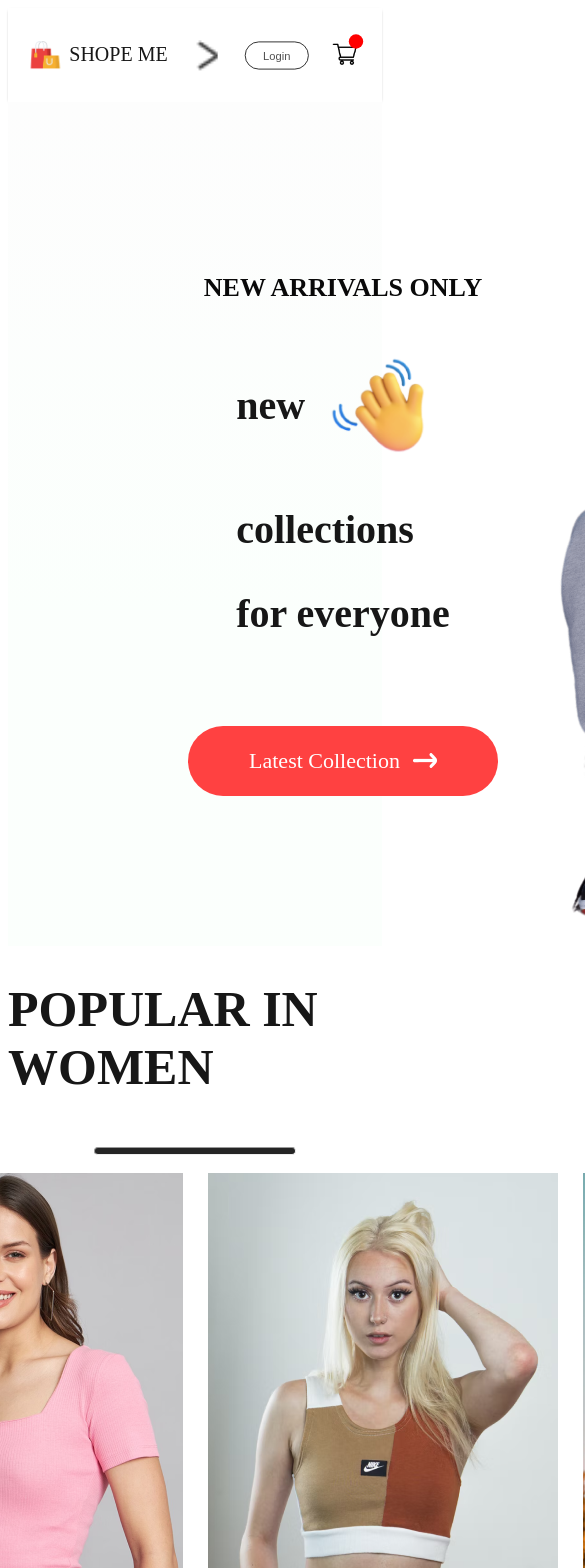
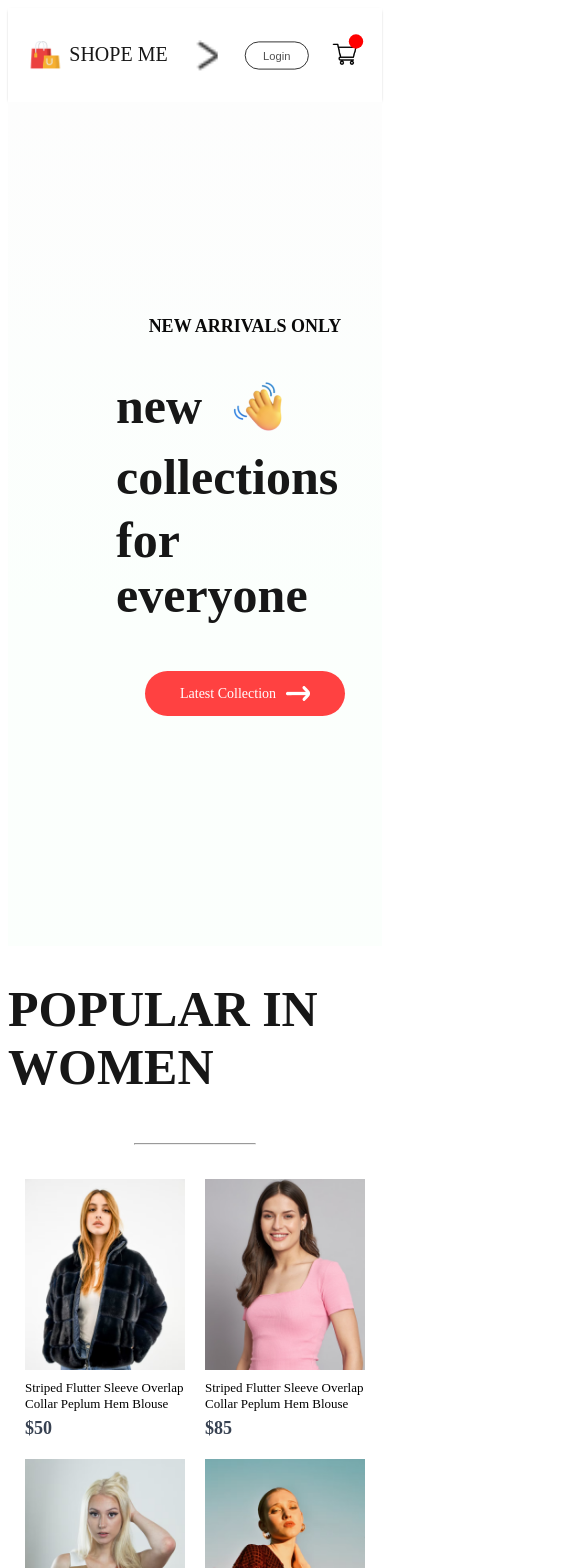
Before and after one commit to Mingtindu/ecom, a React (Vite) app in the folder frontend/: page / in a window 390 px wide. Shown: the top 1568 px of the page, 585 px wide, since content can reach past the window. Built offline with nearby package versions, Linux system fonts and the light colour scheme.

Commit message:
feat: popular item responsive css code added

```diff
--- a/frontend/src/components/Hero/Hero.css
+++ b/frontend/src/components/Hero/Hero.css
@@ -56,3 +56,127 @@
     align-items: center;
     justify-content: center;
 }
+@media(max-width:1280px){
+    .hero-left{
+        margin-top: -10px;
+        padding-left: 100px;
+    }
+    .hero-left h2{
+        font-size: 22px;
+
+    }
+    .hero-left p{
+        font-size: 50px;
+        margin: 8px;
+
+    }
+    .hero-hand-icon img{
+        width: 80px;
+    }
+    .hero-latest-btn{
+        gap: 10px;
+        width: 240px;
+        height: 60px;
+        margin: 20px;
+        font-size: 18px;
+    }
+    .hero-right img{
+        width: 500px;
+
+
+    }
+}
+@media(max-width:1024px){
+    .hero-left{
+        margin-top: -10px;
+        padding-left: 80px;
+    }
+    .hero-left h2{
+        font-size: 20px;
+
+    }
+    .hero-left p{
+        font-size: 40px;
+        margin: 8px;
+
+    }
+    .hero-hand-icon img{
+        width: 60px;
+    }
+    .hero-latest-btn{
+        gap: 10px;
+        width: 220px;
+        height: 50px;
+
+        font-size: 16px;
+    }
+    .hero-right img{
+        width: 400px;
+    }
+}
+@media(max-width:800px){
+    .hero-left{
+        margin-top: -10px;
+        padding-left: 30px;
+    }
+    .hero-left h2{
+        font-size: 16px;
+
+    }
+    .hero-left p{
+        font-size: 40px;
+        margin: 8px;
+
+    }
+    .hero-hand-icon img{
+        width: 50px;
+    }
+    .hero-latest-btn{
+        gap: 10px;
+        width: 175px;
+        height: 40px;
+        margin: 20px;
+        font-size: 13px;
+    }
+    .hero-right img{
+        width:300px;
+
+
+    }
+}
+@media(max-width:500px){
+    .hero{
+        flex-direction: column;
+    }
+    .hero-left{
+        margin-top: -10px;
+        padding-left: 100px;
+    }
+    .hero-left h2{
+        font-size: 18px;
+
+    }
+    .hero-left p{
+        font-size: 50px;
+        margin: 8px;
+
+    }
+    .hero-hand-icon img{
+        width: 55px;
+    }
+    .hero-latest-btn{
+
+        width: 200px;
+        height: 45px;
+
+        font-size: 14px;
+    }
+    .hero-right{
+        display: none;
+    }
+    .hero-right img{
+        width: 500px;
+
+
+    }
+}
--- a/frontend/src/components/Item/Item.css
+++ b/frontend/src/components/Item/Item.css
@@ -1,5 +1,8 @@
 .item{
-    width: 350px;
+    width: 280px;
+}
+.item img{
+    width: 280px;
 }
 .item p{
     margin: 6px 0px;
@@ -24,3 +27,53 @@
     transform: scale(1.05);
     transition: 0.5s;
 }
+
+@media(max-width:1280px){
+    .item{
+        width: 220px;
+        font-size: 14px;
+
+    }
+    .item img{
+        width: 220px;
+    }
+    .item-price-old{
+        font-size: 14px;
+    }
+}
+@media(max-width:1100px){
+    .item{
+        width: 170px;
+        font-size: 13px;
+    }
+    .item img{
+        width: 170px;
+    }
+    .item-price-old{
+        font-size: 13px;
+    }
+}
+@media(max-width:840px){
+    .item{
+        width: 120px;
+        font-size: 12px;
+    }
+    .item img{
+        width: 120px;
+    }
+    .item-price-old{
+        font-size: 12px;
+    }
+}
+@media(max-width:500px){
+    .item{
+        width: 160px;
+        font-size: 13px;
+    }
+    .item img{
+        width: 160px;
+    }
+    .item-price-old{
+        font-size: 13px;
+    }
+}
--- a/frontend/src/components/Popular/Popular.css
+++ b/frontend/src/components/Popular/Popular.css
@@ -21,3 +21,78 @@
     display: flex;
     gap: 25px;
 }
+@media(max-width:1280px){
+  .popular{
+    height: 70vh;
+
+  }
+  .popular h1{
+    size: 40px;
+  }
+  .popular hr{
+    width: 160px;
+    height: 4px;
+  }
+  .popular-item{
+    gap: 20px;
+    margin-top: 30px;
+  }
+
+}
+@media(max-width:1024px){
+    .popular{
+      height: 60vh;
+
+    }
+    .popular h1{
+      size: 30px;
+    }
+    .popular hr{
+      width: 120px;
+      height: 3px;
+    }
+    .popular-item{
+      gap: 15px;
+      margin-top: 20px;
+    }
+
+  }
+  @media(max-width:800px){
+    .popular{
+      height: 50vh;
+      gap: 6px;
+
+    }
+    .popular h1{
+      size: 20px;
+    }
+    .popular hr{
+      width: 100px;
+
+    }
+    .popular-item{
+      gap: 5px;
+
+    }
+
+  }
+  @media(max-width:500px){
+    .popular{
+      height: 90vh;
+
+    }
+    .popular h1{
+      size: 30px;
+    }
+    .popular hr{
+      width: 120px;
+      height: 3px;
+    }
+    .popular-item{
+      display: grid;
+      grid-template-columns: 1fr 1fr;
+      gap: 20px;
+
+    }
+
+  }
```
